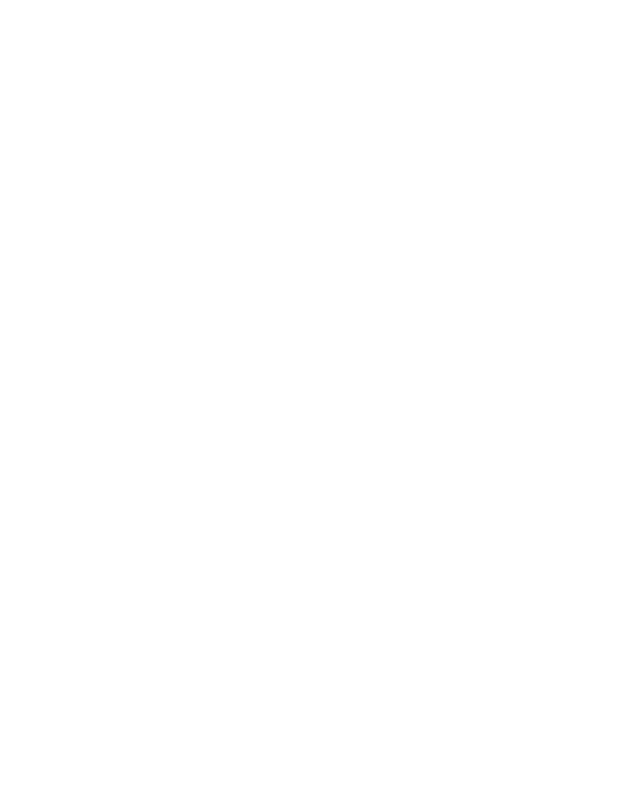
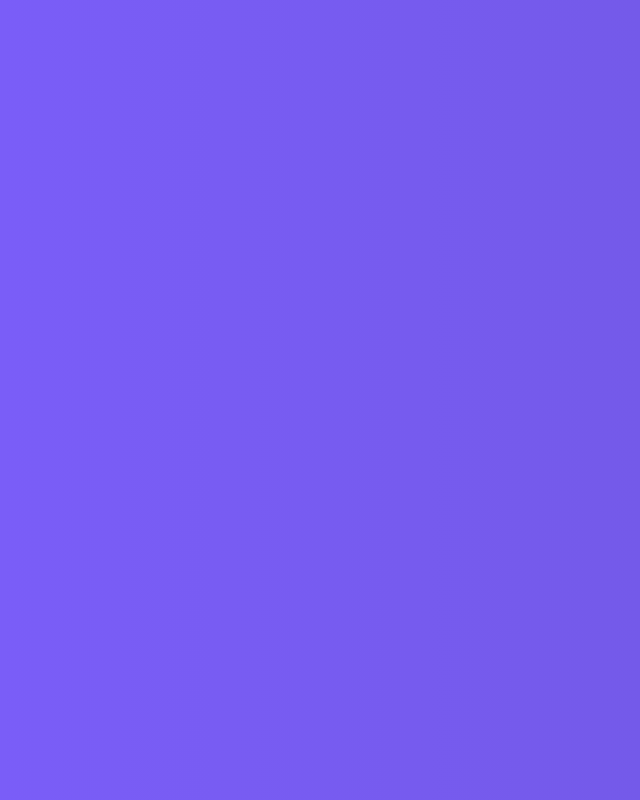
Before and after one commit to Uchquduq/50-kunda-50-ta-proyekt, a plain HTML site: page Default/index.html in a window 1280 px wide. Shown: the whole page, without its empty margins (319-959 px from the left). Drawn offline with Linux system fonts and the light colour scheme.

```diff
--- /dev/null
+++ b/5 Blurry Loading/style.css
@@ -0,0 +1,32 @@
+@import url('https://fonts.googleapis.com/css?family=Ubuntu');
+
+* {
+  box-sizing: border-box;
+}
+
+body {
+  font-family: 'Ubuntu', sans-serif;
+  display: flex;
+  align-items: center;
+  justify-content: center;
+  height: 100vh;
+  overflow: hidden;
+  margin: 0;
+}
+
+.bg {
+  background: url('https://images.unsplash.com/photo-1576161787924-01bb08dad4a4?ixlib=rb-1.2.1&ixid=eyJhcHBfaWQiOjEyMDd9&auto=format&fit=crop&w=2104&q=80')
+    no-repeat center center/cover;
+  position: absolute;
+  top: -30px;
+  left: -30px;
+  width: calc(100vw + 60px);
+  height: calc(100vh + 60px);
+  z-index: -1;
+  filter: blur(0px);
+}
+
+.loading-text {
+  font-size: 50px;
+  color: #fff;
+}
--- a/Default/style.css
+++ b/Default/style.css
@@ -0,0 +1,17 @@
+@import url('https://fonts.googleapis.com/css?family=Roboto:wght;400;700&display=swap');
+
+* {
+  box-sizing: border-box;
+}
+
+body {
+  background-image: linear-gradient(90deg, #7d5fff, #7158e2);
+  font-family: 'Roboto', sans-serif;
+  display: flex;
+  flex-direction: column;
+  align-items: center;
+  justify-content: center;
+  height: 100vh;
+  overflow: hidden;
+  margin: 0;
+}
```
Also changed, not shown: 5 Blurry Loading/index.html (added, +18 -0 lines), 5 Blurry Loading/script.js (added, +23 -0 lines), 4 Hidden Search Widget/style.css (line endings or trailing spaces).
